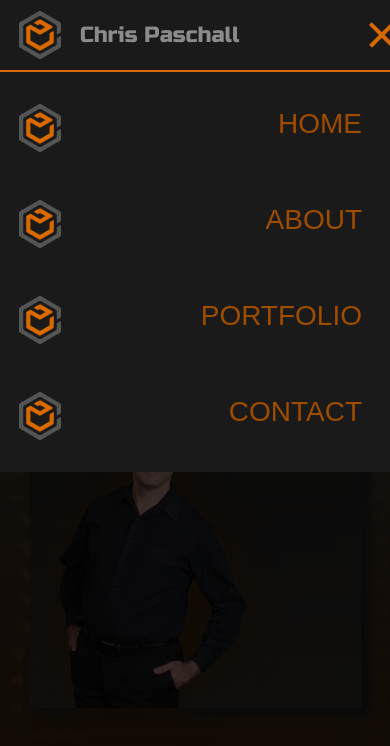
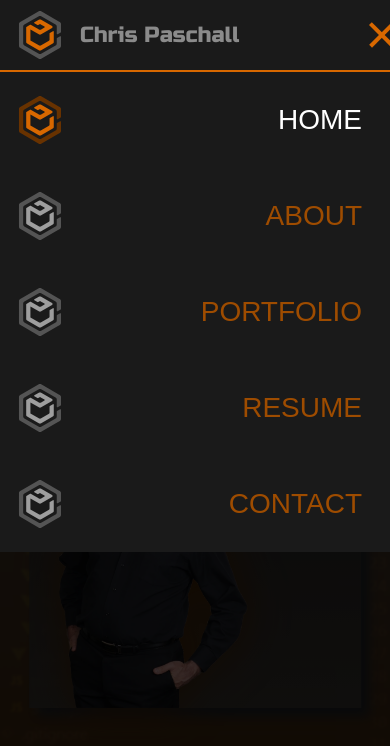
Before and after one commit to ChrisP1108/portfolio-page, a Nuxt app: page / in a window 390 px wide. Both pictures are taken after a click on the element 350 px from the left and 35 px from the top of the page. Shown: the top 746 px of the page. Built offline with nearby package versions, Linux system fonts and the light colour scheme; a web font is replaced by a local one.

Commit message:
Mobile Dropdown Initial Completion

```diff
--- a/assets/scss/global.scss
+++ b/assets/scss/global.scss
@@ -11,6 +11,7 @@ $h: #000000;
 $i: #595959be;
 $j: #472300ef;
 $blacktrans: #000000bb;
+$white: #fff;
 
 // Spacing
 
@@ -30,10 +31,16 @@ h2 {
     color: $f;
     font-size: 1.75rem;
     font-weight: 500;
+    margin: 0;
+    transition: 0.25s;
 }
 
 .hover-glow:hover {
-    filter: drop-shadow(0px 0px 8px $a);
+    filter: drop-shadow(0px 0px 10px $f);
+}
+
+.active-nav-link {
+    color: $white;
 }
 
 // Blur Animation
--- a/components/Header.vue
+++ b/components/Header.vue
@@ -4,7 +4,6 @@
     <div class="logo-title">
       <img @click="reload" src="../assets/images/logo.svg"  class="hover-glow"
         alt="logo">
-      </img>
       <h1>Chris Paschall</h1>
     </div>
     <div class="hamburger-container">
--- a/components/MobileMenu.vue
+++ b/components/MobileMenu.vue
@@ -1,11 +1,14 @@
 <template>
     <div class="mobile-menu-container">
-        <div :class="[mobileMenuToggle ? 'blur-off' : 'blur-on', 'mobile-toggled']"></div>
+        <div @click="mobileToggleOff" :class="[mobileMenuToggle ? 'blur-off' : 'blur-on', 'mobile-toggled']"></div>
         <div :class="[mobileMenuToggle ? 'slide-in' : 'slide-out', 'mobile-dropdown']">
-            <div :key="item.id" v-for="item in mobileMenuItems" class="mobile-menu-item">
-                <img src="../assets/images/logo.svg"  class="hover-glow"
-                alt="logo">
-                <h2>{{ item.name }}</h2>
+            <div :key="item.id" @click="pageSelect(item.name)" v-for="item in mobileMenuItems"
+                :class="[page !== item.name && 'hover-glow', 'mobile-menu-item']">
+                    <img v-if="page === item.name" src="../assets/images/mobile-menu-active-logo.svg"
+                    alt=" menu-active-logo">
+                    <img v-if="page !== item.name" src="../assets/images/mobile-menu-inactive-logo.svg"
+                    alt=" menu-inactive-logo">
+                    <h2 :class="[page === item.name && 'active-nav-link']">{{ item.name.toUpperCase() }}</h2>
             </div>
         </div>
     </div>
@@ -20,23 +23,23 @@ export default {
             mobileMenuItems: [
                 {
                     id: 1,
-                    name: 'HOME',
-                    link: '/'
+                    name: 'home'
                 },
                 {
                     id: 2,
-                    name: 'ABOUT',
-                    link: '/'
+                    name: 'about'
                 },
                 {
                     id: 3,
-                    name: 'PORTFOLIO',
-                    link: '/'
+                    name: 'portfolio'
                 },
                 {
                     id: 4,
-                    name: 'CONTACT',
-                    link: '/'
+                    name: 'resume'
+                },
+                {
+                    id: 5,
+                    name: 'contact'
                 }
             ]
         }
@@ -44,15 +47,32 @@ export default {
     computed: {
         mobileMenuToggle() {
             return this.$store.state.mobileMenuToggle
+        },
+        page() {
+            return this.$store.state.pageSelected
         }
     },
-    created() {
-        console.log(this.mobileMenuItems);
+    methods: {
+        mobileToggleOff() {
+            window.scroll({
+                    top: 0,
+                    left: 0,
+                    behavior: 'instant'
+            });
+            this.$store.commit('mobileToggler', false);
+        },
+        pageSelect(selected) {
+            this.$store.commit('pageToggler', selected);
+            this.mobileToggleOff();
+        }
     }
 }
 </script>
 
 <style lang="scss" scoped>
+    img {
+        transition: 0.25s;
+    }
     .mobile-toggled {
         width: 100%;
         background: $blacktrans;
@@ -70,7 +90,6 @@ export default {
         top: $headerHeight;
         transform: translateY(-100%);
         transition: 0.25s;
-        padding: 0.5rem 0 0.5rem;
     }
     .mobile-menu-item {
         height: 6rem;
@@ -79,8 +98,6 @@ export default {
         align-items: center;
         padding: 0 1.75rem 0 1rem;
         cursor: pointer;
-    }
-    img {
         transition: 0.25s;
     }
     .slide-in {
--- a/store/index.js
+++ b/store/index.js
@@ -1,9 +1,13 @@
 export const state = () => ({
-    mobileMenuToggle: false
+    mobileMenuToggle: false,
+    pageSelected: 'home'
 });
 
 export const mutations = {
     mobileToggler(state, value) {
         state.mobileMenuToggle = value;
+    },
+    pageToggler(state, value) {
+        state.pageSelected = value;
     }
 };
```
Also changed, not shown: assets/images/mobile-menu-active-logo.svg (added), assets/images/mobile-menu-inactive-logo.svg (added).
